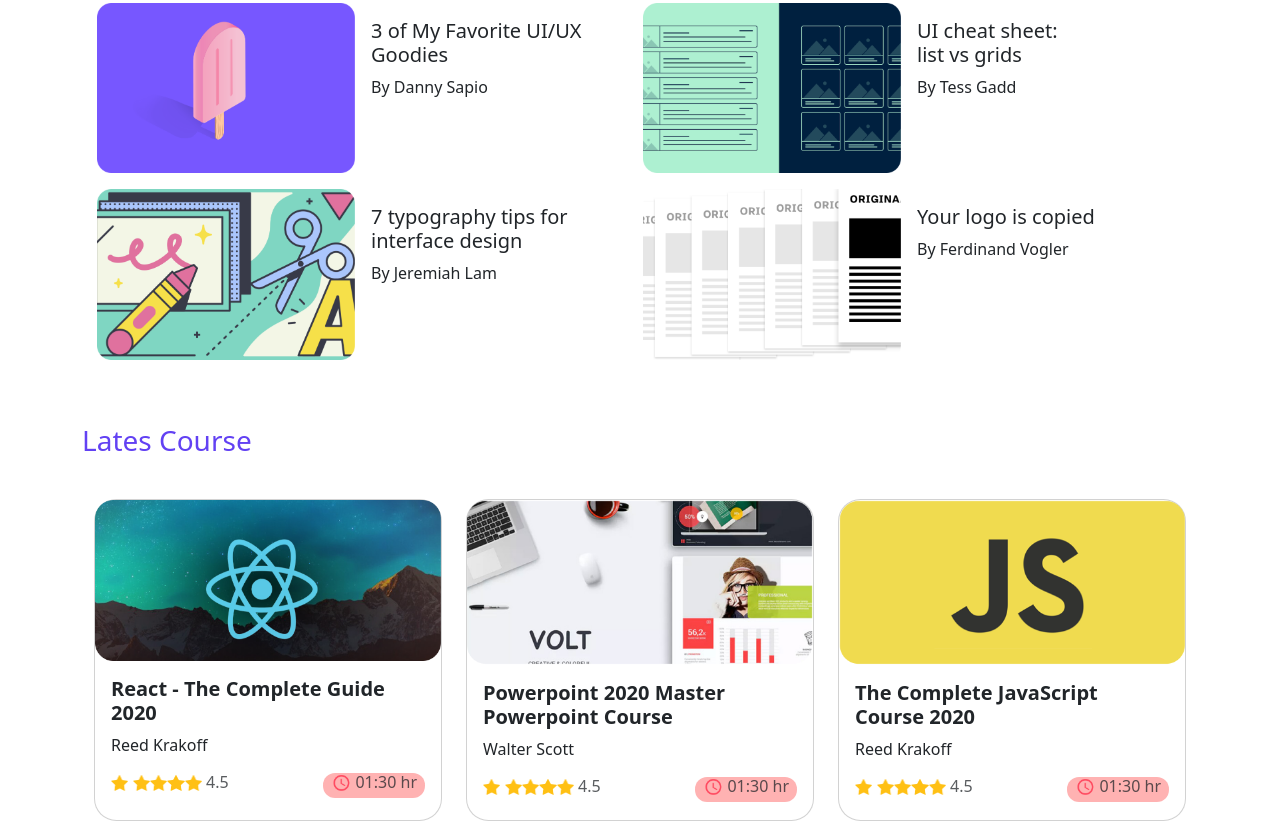
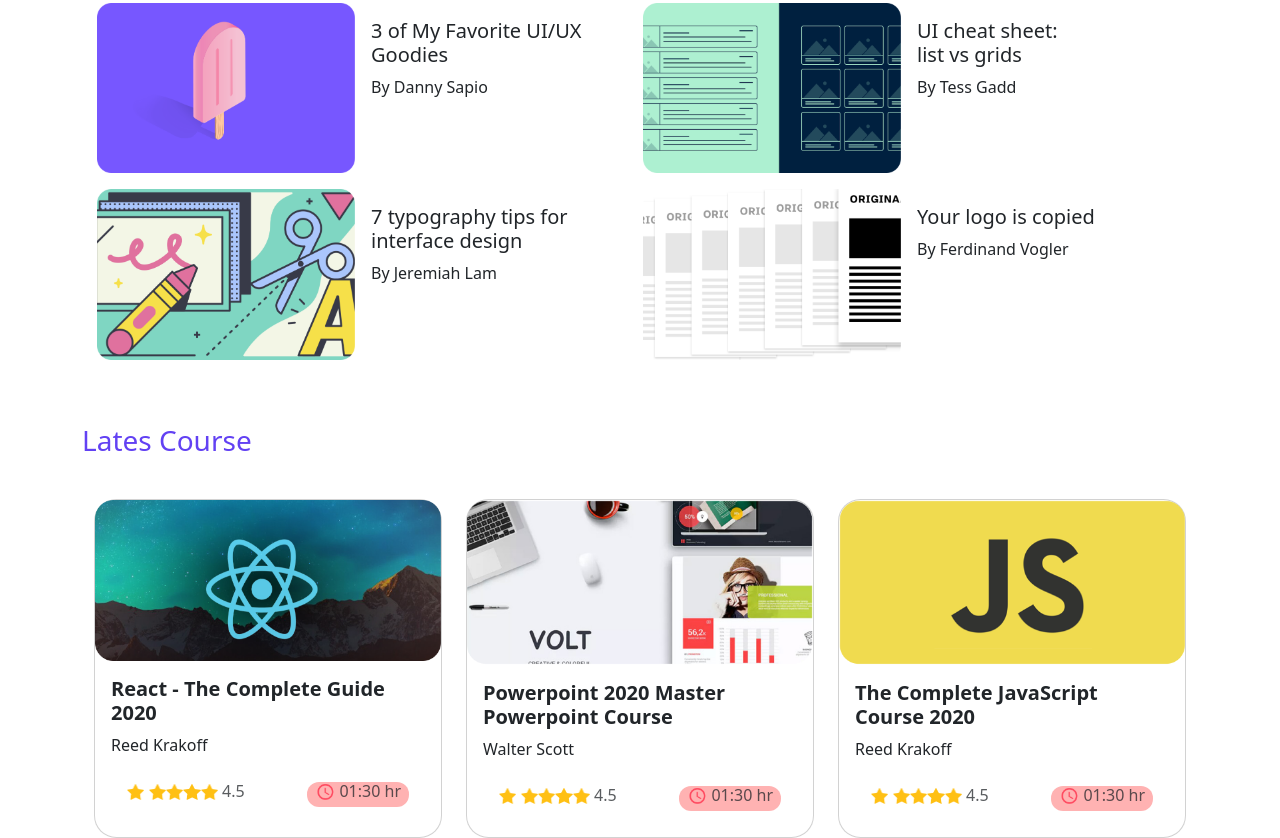
Before and after one commit to wahidrana2108/leader-board, a plain HTML site: page index.html in a window 1280 px wide. Shown: the part 414-1252 px from the top of the page. Drawn offline with nearby package versions, Linux system fonts and the light colour scheme.

Commit message:
card footer added

```diff
--- a/index.html
+++ b/index.html
@@ -143,10 +143,12 @@
                   <h5 class="card-title fw-bold">React - The Complete
                     Guide 2020</h5>
                   <p class="card-text">Reed Krakoff</p>
+                  <div class="card-footer">
                     <div class="d-flex justify-content-between">
                       <small class="text-muted resize"><h6><img src="images/icons/star.png" alt=""> <img src="images/icons/star.png" alt=""><img src="images/icons/star.png" alt=""><img src="images/icons/star.png" alt=""><img src="images/icons/star.png" alt=""> 4.5</h6></small>
 
                       <small class="text-muted clock highlight"><h6 class="me-2 ms-2"><img src="images/icons/clock.png" alt=""> 01:30 hr</h6></small>
+                  </div>
                   </div>
                 </div>
               </div>
@@ -157,10 +159,12 @@
                 <div class="card-body">
                   <h5 class="card-title fw-bold">Powerpoint 2020  Master Powerpoint Course</h5>
                   <p class="card-text">Walter Scott</p>
+                  <div class="card-footer">
                     <div class="d-flex justify-content-between">
                       <small class="text-muted resize"><h6><img src="images/icons/star.png" alt=""> <img src="images/icons/star.png" alt=""><img src="images/icons/star.png" alt=""><img src="images/icons/star.png" alt=""><img src="images/icons/star.png" alt=""> 4.5</h6></small>
 
                       <small class="text-muted clock highlight"><h6 class="me-2 ms-2"><img src="images/icons/clock.png" alt=""> 01:30 hr</h6></small>
+                  </div>
                   </div>
                 </div>
               </div>
@@ -171,10 +175,12 @@
                 <div class="card-body">
                   <h5 class="card-title fw-bold">The Complete JavaScript Course 2020</h5>
                   <p class="card-text">Reed Krakoff</p>
+                  <div class="card-footer">
                     <div class="d-flex justify-content-between">
                       <small class="text-muted resize"><h6><img src="images/icons/star.png" alt=""> <img src="images/icons/star.png" alt=""><img src="images/icons/star.png" alt=""><img src="images/icons/star.png" alt=""><img src="images/icons/star.png" alt=""> 4.5</h6></small>
 
                       <small class="text-muted clock highlight"><h6 class="me-2 ms-2"><img src="images/icons/clock.png" alt=""> 01:30 hr</h6></small>
+                  </div>
                   </div>
                 </div>
               </div>
--- a/style/css/style.css
+++ b/style/css/style.css
@@ -35,3 +35,14 @@
  .blog .card{
     --bs-card-border-color: none;
  }
+
+
+element.style {
+}
+.card-footer:last-child {
+    border-radius: 0 0 var(--bs-card-inner-border-radius) var(--bs-card-inner-border-radius);
+}
+.card-footer {
+    background-color: var(--bs-card-bg);
+    border-top: var(--bs-card-border-width) solid var(--bs-card-bg);
+}
```
Lines whose indentation alone changed are shown as unchanged.
